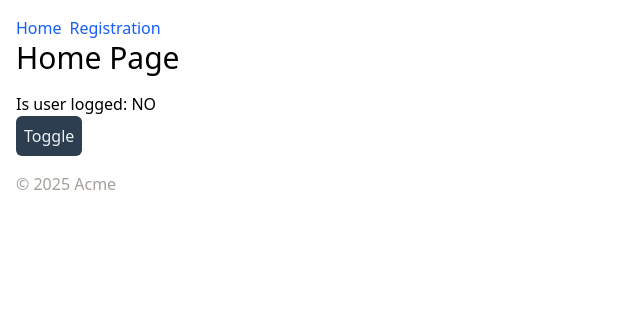
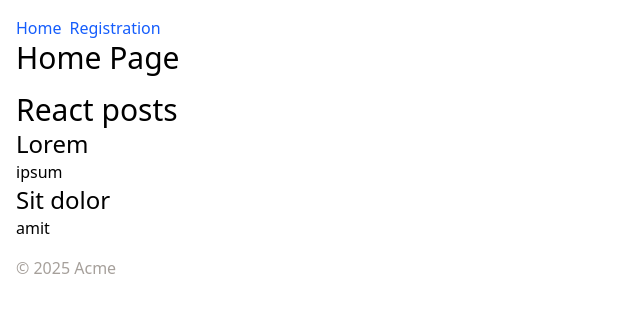
Before and after one commit to patrykomiotek/dyn-group-1, a React (Vite) app: page / in a window 1280 px wide. Shown: the top 312 px of the page, without its empty margins (0-640 px from the left). Built offline with nearby package versions, Linux system fonts and the light colour scheme.

Commit message:
feat: with iteration

```diff
--- a/src/components/Auth/AuthCredentials.tsx
+++ b/src/components/Auth/AuthCredentials.tsx
@@ -1,10 +1,16 @@
-import { useCallback } from "react";
+import { useCallback, useMemo } from "react";
 // import { AuthContext } from "./AuthContext";
 import { useAuthContext } from "./AuthContext";
 import { Button } from "../../ui";
 
 export function AuthCredentials() {
   const context = useAuthContext(); // state cell (AuthProvider)
+
+  const memoizedValue = useMemo(() => {
+    // some complicated calculations
+    // etc. passing arguments and calculate value
+    return 4;
+  }, []);
 
   const handleOnClick = useCallback(() => {
     context.toggle();
--- /dev/null
+++ b/src/components/PostsList.tsx
@@ -0,0 +1,38 @@
+interface PostDto {
+  id: number;
+  title: string;
+  content: string;
+}
+
+interface PostsListDto {
+  records: PostDto[];
+}
+
+const data: PostsListDto = {
+  records: [
+    {
+      id: 1,
+      title: "Lorem",
+      content: "ipsum",
+    },
+    {
+      id: 2,
+      title: "Sit dolor",
+      content: "amit",
+    },
+  ],
+};
+
+export function PostsList() {
+  return (
+    <div>
+      <h2 className="text-3xl">React posts</h2>
+      {data.records.map((elem) => (
+        <div key={elem.id}>
+          <h2 className="text-2xl">{elem.title}</h2>
+          <p>{elem.content}</p>
+        </div>
+      ))}
+    </div>
+  );
+}
--- a/src/hooks/useViewPort.ts
+++ b/src/hooks/useViewPort.ts
@@ -34,7 +34,7 @@ export function useViewPort() {
   // useEffect(() => {
   //   // mounting or updating
   //   // logic only for cellA change
-  // }, [cellA]);
+  // }, [cellA]); --> useUserData
 
   return size;
 }
--- a/src/pages/HomePage.tsx
+++ b/src/pages/HomePage.tsx
@@ -1,5 +1,6 @@
 import { AuthInfo } from "../components/Auth/AuthInfo";
 import { Counter } from "../components/Counter";
+import { PostsList } from "../components/PostsList";
 import { Stepper } from "../components/Stepper";
 import { ValueCollector } from "../components/ValueCollector";
 import { ViewPort } from "../components/ViewPort";
@@ -8,7 +9,8 @@ export function HomePage() {
   return (
     <div className="space-y-4">
       <h1 className="text-3xl">Home Page</h1>
-      <AuthInfo />
+      <PostsList />
+      {/* <AuthInfo /> */}
       {/* <Stepper />
       <ValueCollector />
       <ViewPort />
```
